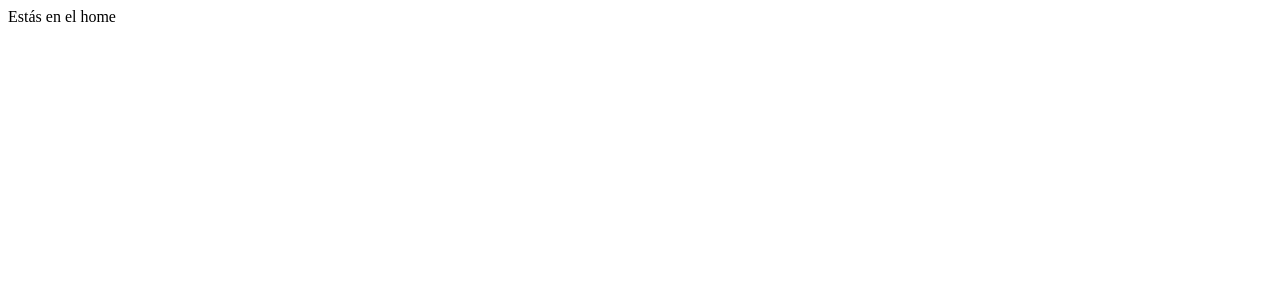
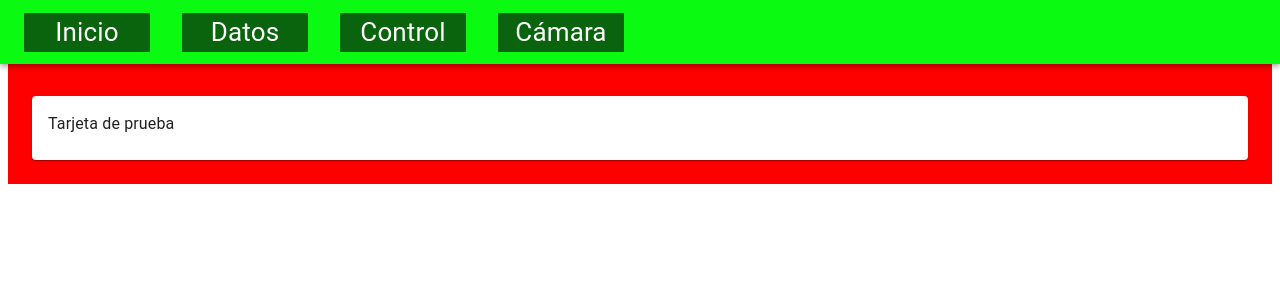
Before and after one commit to dcontt00/arq, a React (Create React App) app in the folder frontend/: page /home in a window 1280 px wide. Shown: the top 300 px of the page. Built offline with nearby package versions, Linux system fonts and the light colour scheme.

Commit message:
Creada la barra de menu de la pagina home

```diff
--- a/frontend/src/pages/home.js
+++ b/frontend/src/pages/home.js
@@ -1,8 +1,33 @@
 import * as React from 'react';
+import AppBar from '@mui/material/AppBar';
+import Box from '@mui/material/Box';
+import Toolbar from '@mui/material/Toolbar';
+import Grid from '@mui/material/Grid';
+import { CardContent, Typography } from '@mui/material';
+import Card from '@mui/material/Card';
 
 export default function Home(){
 
     return (
-        <div>Estás en el home</div>
+        <Box sx={{display:'flex'}}>
+            {/*Barra del Menu*/}
+            <AppBar><Typography color="white">
+                <Toolbar>
+                <Grid container spacing={4}>
+                    <Grid item xs={1.5}><Box sx={{backgroundColor:'#0A640D', textAlign:'center',fontSize:'26'}}>Inicio</Box></Grid>
+                    <Grid item xs={1.5}><Box sx={{backgroundColor:'#0A640D', textAlign:'center',fontSize:'26'}}>Datos</Box></Grid>
+                    <Grid item xs={1.5}><Box sx={{backgroundColor:'#0A640D', textAlign:'center',fontSize:'26'}}>Control</Box></Grid>
+                    <Grid item xs={1.5}><Box sx={{backgroundColor:'#0A640D', textAlign:'center',fontSize:'26'}}>Cámara</Box></Grid>
+                </Grid>
+                </Toolbar>
+            </Typography></AppBar>
+
+            {/*Parte de las Graficas*/}
+            <Box sx={{p:3, width:'100%', backgroundColor:'red'}}><Typography>
+                <Toolbar/>
+                <Card><CardContent>Tarjeta de prueba</CardContent></Card>
+            </Typography></Box>
+
+        </Box>
     );
 }
--- a/frontend/src/theme.js
+++ b/frontend/src/theme.js
@@ -1,10 +1,9 @@
 import { createTheme } from '@mui/material/styles';
-import { height } from '@mui/system';
 
 const theme = createTheme({
   palette: {
     primary: {
-      main: '#BF0202'
+      main: '#0BFA12'
     }
   },
 
```
